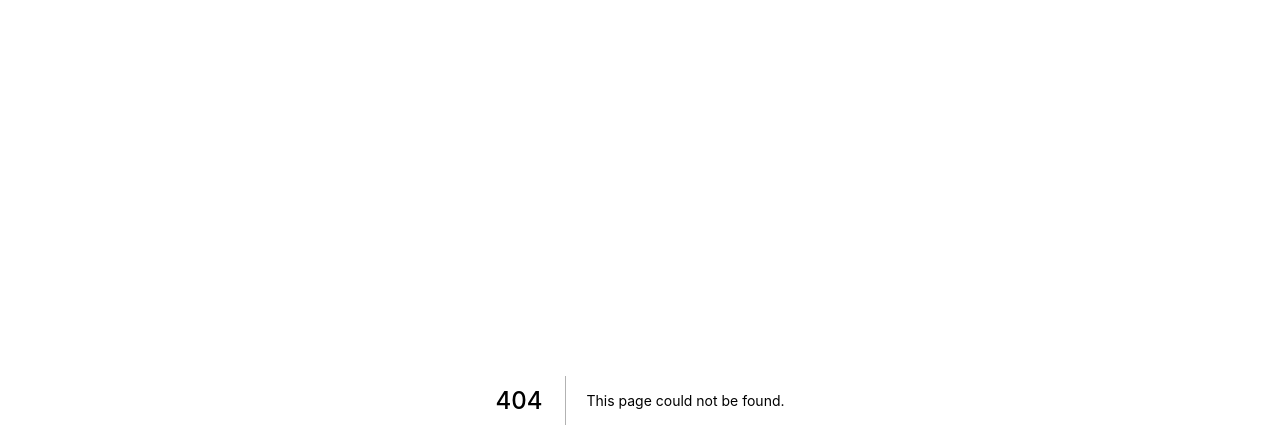
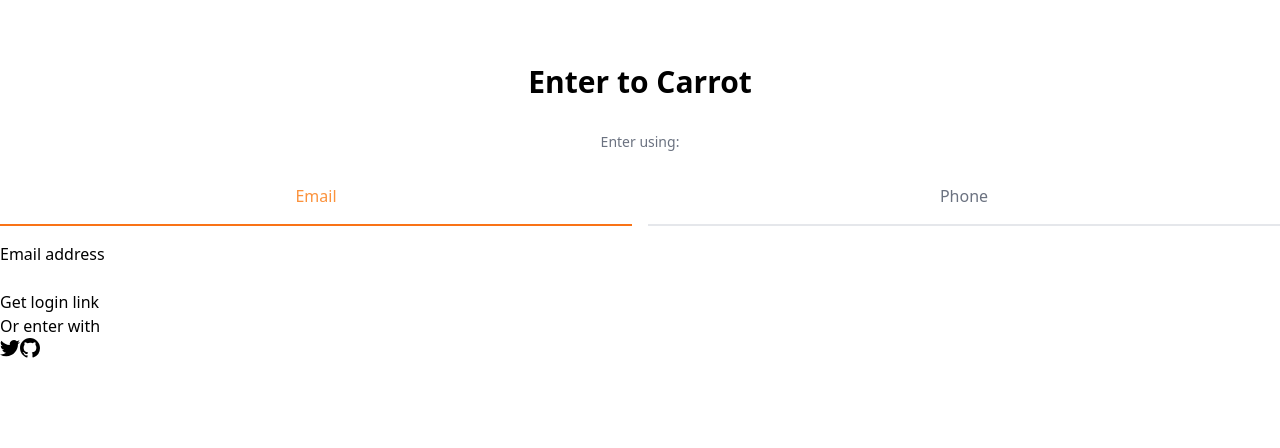
Before and after one commit to Choi-Yuchan/carrot-market, a Next.js app: page /enter in a window 1280 px wide. Before the commit this address had no page. Shown: the top 448 px of the page. Built offline with nearby package versions, Linux system fonts and the light colour scheme.

Commit message:
create a page and styling components which enter to carrot market

```diff
--- /dev/null
+++ b/pages/enter.tsx
@@ -0,0 +1,88 @@
+import { useState } from "react";
+
+function cls(...classnames:string[]){
+    return classnames.join(" ");
+}
+
+export default function Enter() {
+  const [method, setMethod] = useState<"email" | "phone">("email");
+  const onEmailClick = () => setMethod("email");
+  const onPhoneClick = () => setMethod("phone");
+
+  return (
+    <div className="mt-16">
+      <h3 className="text-3xl font-bold text-center">Enter to Carrot</h3>
+      <div className="mt-8">
+        <div className="flex flex-col items-center">
+          <h5 className="text-sm text-gray-500 font-medium">Enter using:</h5>
+          <div className="grid w-full grid-cols-2 mt-8 gap-4 pb-4">
+            <button
+            className={cls("pb-4 font-medium border-b-2", method === "email" ? "text-orange-400 border-orange-500" : "text-gray-500")}
+            onClick={onEmailClick}>
+                Email
+            </button>
+            <button
+            className={cls("pb-4 font-medium border-b-2", method === "phone" ? "text-orange-400 border-orange-500" : "text-gray-500")}
+            onClick={onPhoneClick}>
+                Phone
+            </button>
+          </div>
+        </div>
+
+        <form>
+          <label>
+            {method === "email" ? "Email address" : null}
+            {method === "phone" ? "Phone number" : null}
+          </label>
+          <div>
+            {method === "email" ? <input type="email" required /> : null}
+            {method === "phone" ? (
+              <div>
+                <span>+82</span>
+                <input type="number" required />
+              </div>
+            ) : null}
+          </div>
+          <button>
+            {method === "email" ? "Get login link" : null}
+            {method === "phone" ? "Get one-time password" : null}
+          </button>
+        </form>
+        <div>
+          <div>
+            <div />
+            <div>
+              <span>Or enter with</span>
+            </div>
+          </div>
+          <div>
+            <button>
+              <svg
+                className="w-5 h-5"
+                aria-hidden="true"
+                fill="currentColor"
+                viewBox="0 0 20 20"
+              >
+                <path d="M6.29 18.251c7.547 0 11.675-6.253 11.675-11.675 0-.178 0-.355-.012-.53A8.348 8.348 0 0020 3.92a8.19 8.19 0 01-2.357.646 4.118 4.118 0 001.804-2.27 8.224 8.224 0 01-2.605.996 4.107 4.107 0 00-6.993 3.743 11.65 11.65 0 01-8.457-4.287 4.106 4.106 0 001.27 5.477A4.073 4.073 0 01.8 7.713v.052a4.105 4.105 0 003.292 4.022 4.095 4.095 0 01-1.853.07 4.108 4.108 0 003.834 2.85A8.233 8.233 0 010 16.407a11.616 11.616 0 006.29 1.84" />
+              </svg>
+            </button>
+            <button>
+              <svg
+                className="w-5 h-5"
+                aria-hidden="true"
+                fill="currentColor"
+                viewBox="0 0 20 20"
+              >
+                <path
+                  fillRule="evenodd"
+                  d="M10 0C4.477 0 0 4.484 0 10.017c0 4.425 2.865 8.18 6.839 9.504.5.092.682-.217.682-.483 0-.237-.008-.868-.013-1.703-2.782.605-3.369-1.343-3.369-1.343-.454-1.158-1.11-1.466-1.11-1.466-.908-.62.069-.608.069-.608 1.003.07 1.531 1.032 1.531 1.032.892 1.53 2.341 1.088 2.91.832.092-.647.35-1.088.636-1.338-2.22-.253-4.555-1.113-4.555-4.951 0-1.093.39-1.988 1.029-2.688-.103-.253-.446-1.272.098-2.65 0 0 .84-.27 2.75 1.026A9.564 9.564 0 0110 4.844c.85.004 1.705.115 2.504.337 1.909-1.296 2.747-1.027 2.747-1.027.546 1.379.203 2.398.1 2.651.64.7 1.028 1.595 1.028 2.688 0 3.848-2.339 4.695-4.566 4.942.359.31.678.921.678 1.856 0 1.338-.012 2.419-.012 2.747 0 .268.18.58.688.482A10.019 10.019 0 0020 10.017C20 4.484 15.522 0 10 0z"
+                  clipRule="evenodd"
+                />
+              </svg>
+            </button>
+          </div>
+        </div>
+      </div>
+    </div>
+  );
+}
--- a/pages/index.tsx
+++ b/pages/index.tsx
@@ -1,81 +1,8 @@
 import type { NextPage } from 'next'
+import type { NextPage } from "next";
 
 const Home: NextPage = () => {
-  return (
-    <div className='bg-slate-400 xl:place-content-center min-h-screen py-20 px-10 grid gap-10 lg:grid-cols-2 xl:grid-cols-3 space-y-5'>
-      <div className='bg-white dark:bg-black p-6 rounded-3xl shadow-xl flex flex-col justify-around'>
-        <span className='font-semibold text-3xl dark:text-white'>Select Item</span>
-        <ul>
-          {[1,2].map((i) => (
-          <div key={i} className='flex justify-between my-2 dark:text-gray-200'>
-              <span className='text-gray-500 text-[17px]'>Grey Chair</span>
-              <span className='font-semibold'>$19</span>
-          </div>
-          ))}
-        </ul>
+  return null;
+};
 
-        <div className='flex dark:text-white justify-between mt-2 pt-2 border-t-2 border-dashed'>
-          <span>Total</span>
-          <span className='font-semibold'>$19</span>
-        </div>
-        <div className='flex justify-center'>
-          <button className='mt-5 bg-blue-500 text-white p-3 dark:bg-black dark:border-white dark:border-2 dark:hover:bg-white dark:hover:text-gray-700 text-center rounded-xl w-1/2 mx-auto hover:bg-teal-500 hover:text-black active:bg-yellow-500 focus:text-red-500'>Checkout</button>
-        </div>
-      </div>
-      <div className='bg-white overflow-hidden rounded-2xl shadow-xl group'>
-        <div className='bg-blue-500 dark:bg-[#003333] p-6 xl:pb-20 pb-14 landscape:bg-indigo-400'>
-          <span className='text-white text-2xl'>Profile</span>
-        </div>
-        <div className='rounded-3xl p-6 relative -top-5 bg-white'>
-          <div className='flex relative -top-16 items-end justify-between'>
-            <div className='flex flex-col items-center'>
-              <span className='text-sm text-gray-500'>Orders</span>
-              <span className='font-medium'>$340</span>
-            </div>
-            <div className='h-24 w-24 bg-zinc-300 rounded-full group-hover:bg-yellow-300 transition-colors' />
-            <div className='flex flex-col items-center'>
-              <span className='text-sm text-gray-500'>Spent</span>
-              <span className='font-medium'>$340</span>
-            </div>
-          </div>
-        </div>
-        <div className='relative -mt-10 mb-5 flex flex-col items-center'>
-          <span className='text-lg font-medium'>Tony Molloy</span>
-          <span className='text-sm text-gray-500'>USA</span>
-        </div>
-      </div>
-      <div className='bg-white p-6 rounded-2xl shadow-xl lg:col-span-2 xl:col-span-1'>
-        <div className='flex mb-5 justify-between items-center'>
-          <span>⬅️</span>
-          <div className='space-x-3'>
-            <span>⭐️ 4.9</span>
-            <span className='shadow-xl p-2 rounded-md'>❤️</span>
-          </div>
-        </div>
-        <div className='bg-zinc-400 h-72 mb-5'/>
-        <div className='flex flex-col'>
-          <span className='font-medium text-lg mb-1.5'>Swoon Lounge</span>
-          <span className='text-xs text-gray-500'>Chair</span>
-          <div className='mt-3 mb-5 flex justify-between items-center'>
-            <div className='flex justify-between items-center space-x-3'>
-              <button className='w-5 h-5 rounded-full transition bg-yellow-500 focus:ring-2 ring-offset-2 ring-yellow-500 ring-opacity-50' />
-              <button className='w-5 h-5 rounded-full transition bg-indigo-500 focus:ring-2 ring-offset-2 ring-indigo-500 ring-opacity-50' />
-              <button className='w-5 h-5 rounded-full transition bg-teal-500 focus:ring-2 ring-offset-2 ring-teal-500 ring-opacity-50' />
-            </div>
-            <div className='flex items-center space-x-5'>
-              <button className='p-1.5 bg-blue-100 rounded-lg flex justify-center items-center aspect-square w-8 text-xl text-gray-600'>-</button>
-              <span>1</span>
-              <button className='p-1.5 bg-blue-100 rounded-lg flex justify-center items-center aspect-square w-8 text-xl text-gray-600'>+</button>
-            </div>
-          </div>
-        </div>
-        <div className='flex justify-between items-center'>
-          <span className='font-medium text-xl'>$450</span>
-          <button className='bg-blue-500 text-center text-white py-2 px-8 text-xs rounded-lg'>Add to cart</button>
-        </div>
-      </div>
-    </div>
-      )
-}
-
-export default Home
+export default Home;
```
